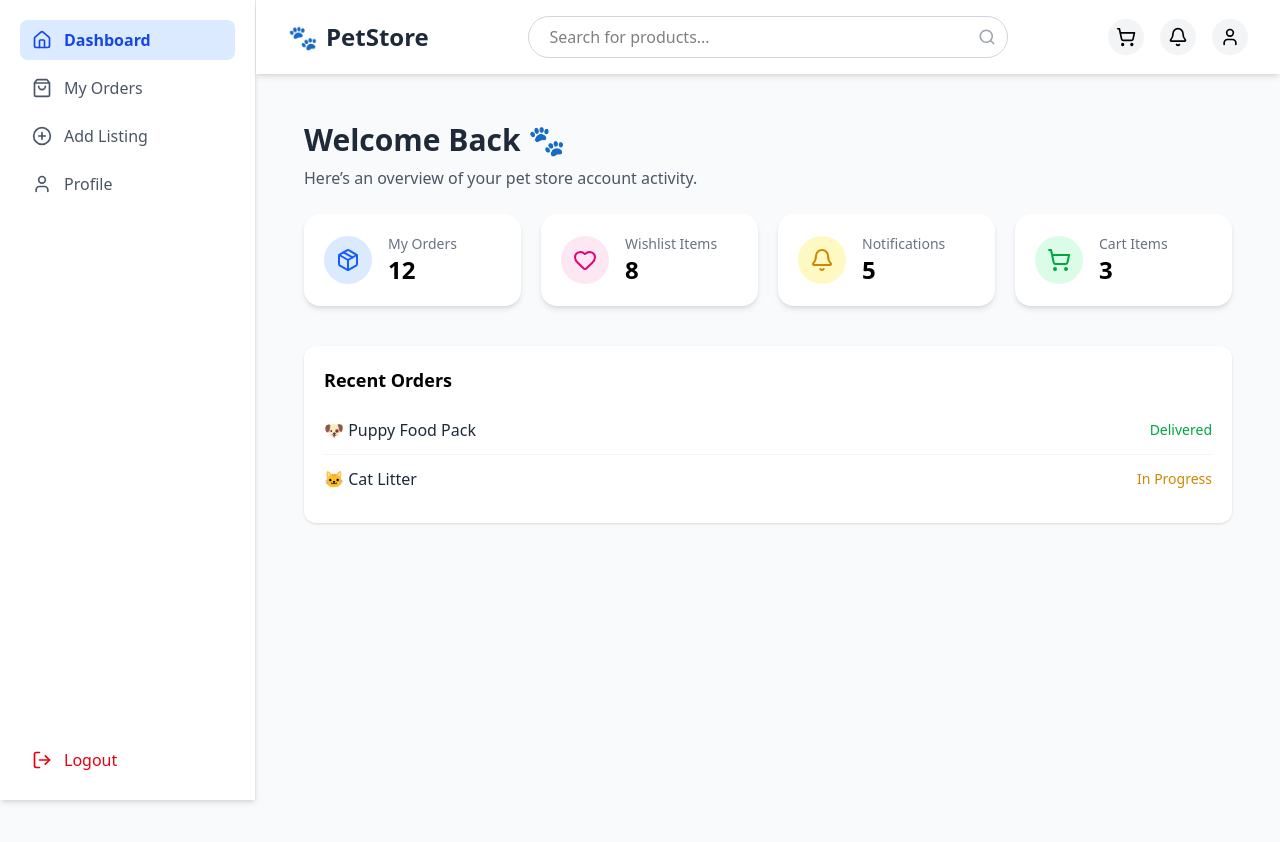
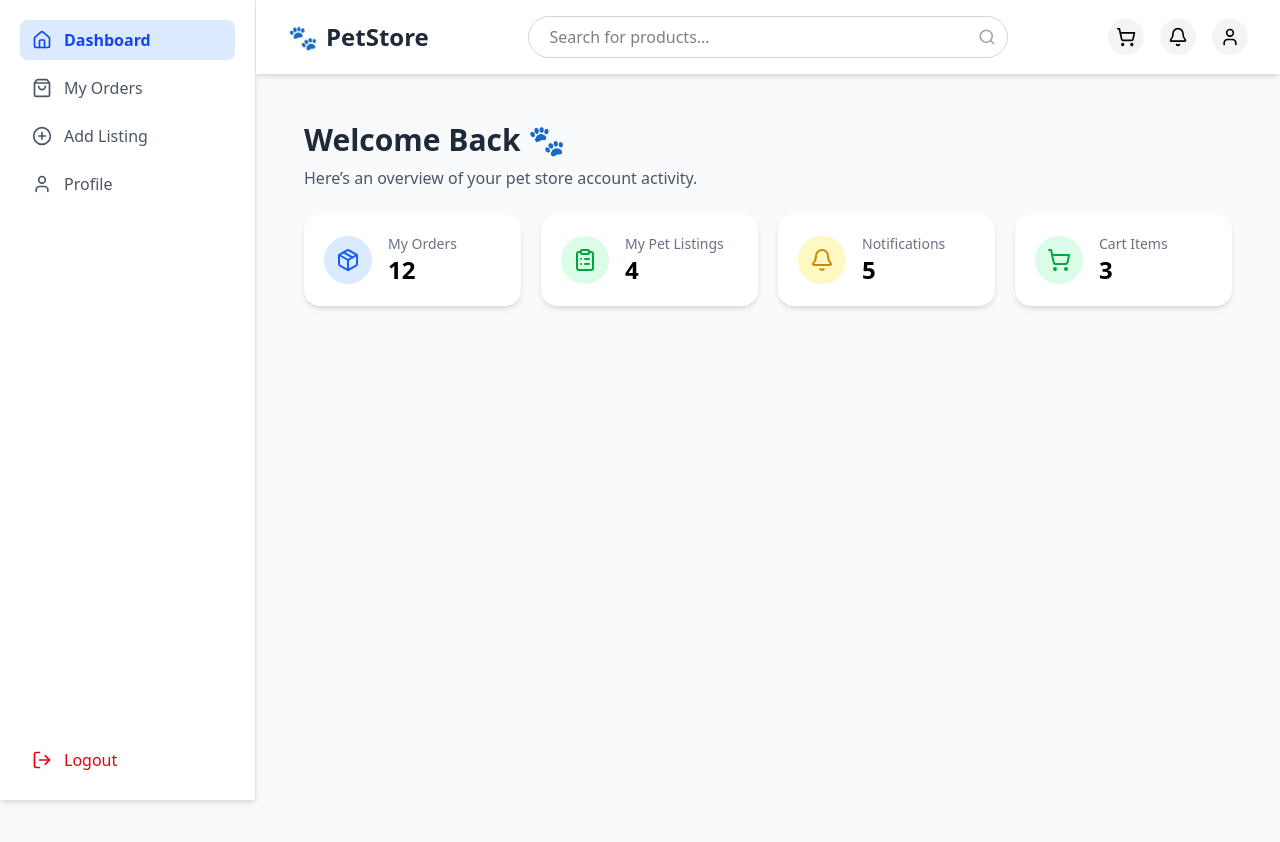
Before and after one commit to mabdullah525/pet-store, a React (Vite) app: page / in a window 1280 px wide. Shown: the top 842 px of the page. Built offline with nearby package versions, Linux system fonts and the light colour scheme; no server answers.

Commit message:
Listing setup done

```diff
--- a/src/pages/Dashboard.jsx
+++ b/src/pages/Dashboard.jsx
@@ -1,5 +1,5 @@
 import React from "react";
-import { Package, Heart, Bell, ShoppingCart } from "lucide-react";
+import { Package, ClipboardList, Bell, ShoppingCart } from "lucide-react";
 
 const Dashboard = () => {
     const stats = [
@@ -10,11 +10,12 @@ const Dashboard = () => {
             color: "bg-blue-100 text-blue-600",
         },
         {
-      title: "Wishlist Items",
-      value: "8",
-      icon: <Heart size={24} />,
-      color: "bg-pink-100 text-pink-600",
+            title: "My Pet Listings",
+            value: "4", // 👈 yahan dynamically number aa sakta hai (jitne pets user ne add kiye)
+            icon: <ClipboardList size={24} />,
+            color: "bg-green-100 text-green-600",
         },
+
         {
             title: "Notifications",
             value: "5",
@@ -48,19 +49,6 @@ const Dashboard = () => {
                     </div>
                 ))}
             </div>
-
-      {/* Recent Orders Section */}
-      <div className="orders-section">
-        <h2 className="text-lg font-semibold mb-3">Recent Orders</h2>
-        <div className="order-card">
-          <p className="font-medium text-gray-800">🐶 Puppy Food Pack</p>
-          <span className="text-sm text-green-600">Delivered</span>
-        </div>
-        <div className="order-card">
-          <p className="font-medium text-gray-800">🐱 Cat Litter</p>
-          <span className="text-sm text-yellow-600">In Progress</span>
-        </div>
-      </div>
         </div>
     );
 };
```
Lines whose indentation alone changed are shown as unchanged.
